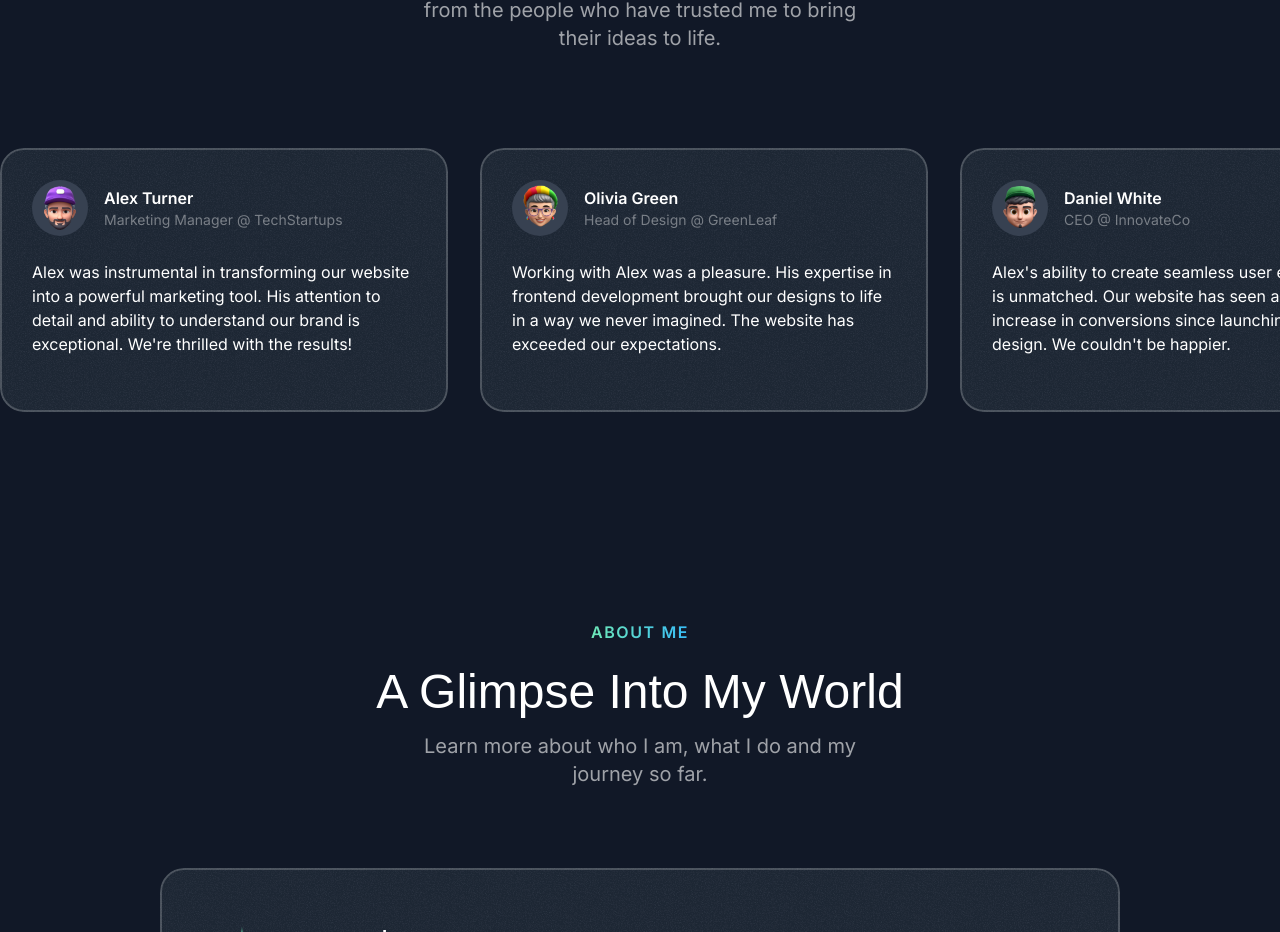
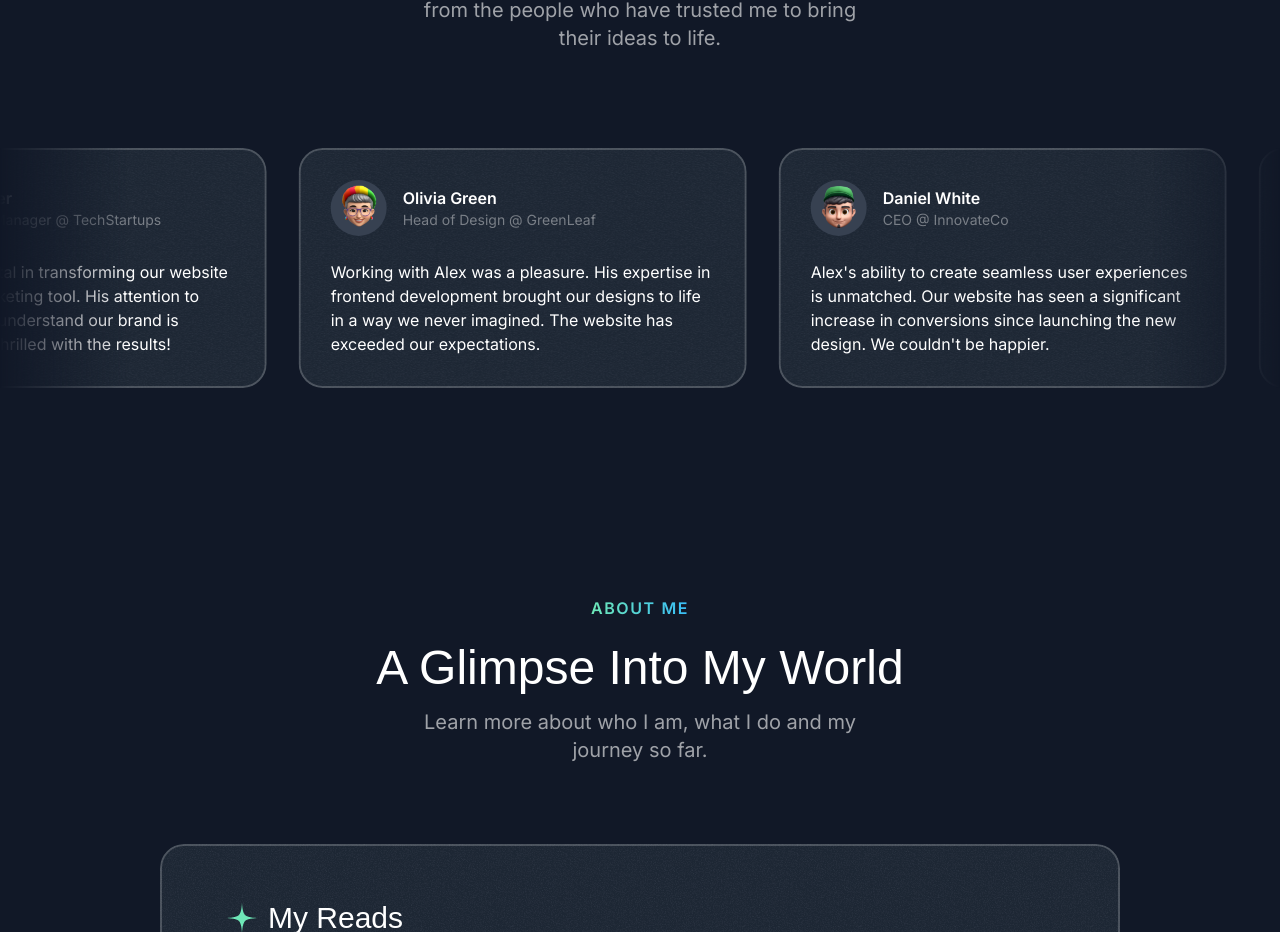
Before and after one commit to chaki-web/myportfolio, a Next.js app: page / in a window 1280 px wide. Shown: the part 3292-4224 px from the top of the page. Built offline with nearby package versions, Linux system fonts and the light colour scheme; a web font is replaced by a local one.

Commit message:
Done with all the animations in Testimonial Section

```diff
--- a/src/sections/Testimonials.tsx
+++ b/src/sections/Testimonials.tsx
@@ -6,6 +6,7 @@ import memojiAvatar5 from "@/assets/images/memoji-avatar-5.png";
 import { SectionHeader } from "@/components/SectionHeader";
 import Image from "next/image";
 import { Card } from "@/components/Card";
+import { Fragment } from "react";
 
 const testimonials = [
   {
@@ -27,15 +28,15 @@ const testimonials = [
     avatar: memojiAvatar3,
   },
   {
-    name: "Emily Carter",
-    position: "Product Manager @ GlobalTech",
-    text: "Alex is a true frontend wizard. He took our complex product and transformed it into an intuitive and engaging user interface. We're already seeing positive feedback from our customers.",
+    name: "Amaya Kumarasiri",
+    position: "Associate UI/UX,QA @ AKH IT Solutions",
+    text: "Janethra is a true frontend wizard. His work on our project was outstanding. He not only delivered a beautiful design but also ensured a seamless user experience. Highly recommended!",
     avatar: memojiAvatar4,
   },
   {
-    name: "Michael Brown",
-    position: "Director of IT @ MegaCorp",
-    text: "Alex's work on our website has been nothing short of exceptional. He's a talented developer who is also a great communicator. We highly recommend him.",
+    name: "Praveen Kakulandala",
+    position: "Undergraduate @ NSBM",
+    text: "Hey Janethra 😊, it was such a pleasure working with you! Your support and great ideas made everything smoother and fun. Really hope we get to collaborate again soon! 🤝✨",
     avatar: memojiAvatar5,
   },
 ];
@@ -48,12 +49,14 @@ export const TestimonialsSection = () => {
         title="What Collaborators Say About Me"
         description="Do not just take my word for it. Hear directly from the people who have trusted me to bring their ideas to life."
       />
-      <div className="mt-16 lg:mt-24 flex overflow-x-clip [mask-image:linear-gradient(to_right,transparent,black_10%, black_90%,transparent)]">
-        <div className="flex gap-8 flex-none">
+      <div className="mt-12 lg:mt-20 flex overflow-x-clip [mask-image:linear-gradient(to_right,transparent,black_10%,black_90%,transparent)] py-4 -my-4">
+        <div className="flex gap-8 pr-8 flex-none animate-move-left [animation-duration:90s] hover:[animation-play-state:paused]">
+          {[...new Array(2)].fill(0).map((_, index) => (
+            <Fragment key={index}>
               {testimonials.map((testimonial) => (
                 <Card
                   key={testimonial.name}
-              className="max-w-xs md:max-w-md p-6 md:p-8"
+                  className="max-w-xs md:max-w-md p-6 md:p-8 hover:-rotate-3 transition duration-300"
                 >
                   <div className="flex gap-4 items-center">
                     <div className="size-14 bg-gray-700 inline-flex items-center justify-center rounded-full flex-shrink-0">
@@ -61,8 +64,6 @@ export const TestimonialsSection = () => {
                         src={testimonial.avatar}
                         alt={testimonial.name}
                         className="max-h-full"
-                    width={64}
-                    height={64}
                       />
                     </div>
                     <div>
@@ -77,6 +78,8 @@ export const TestimonialsSection = () => {
                   </p>
                 </Card>
               ))}
+            </Fragment>
+          ))}
         </div>
       </div>
     </div>
```
Lines whose indentation alone changed are shown as unchanged.
